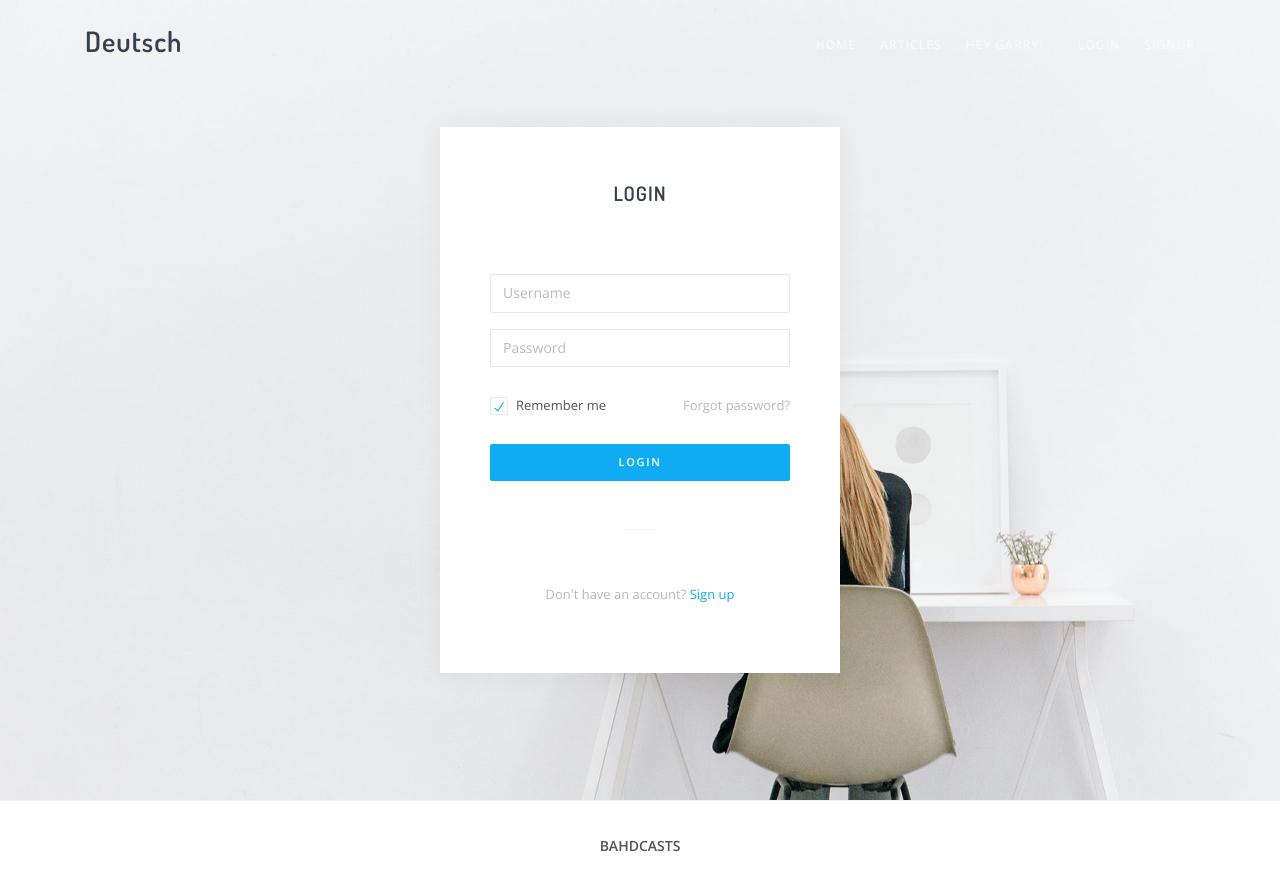
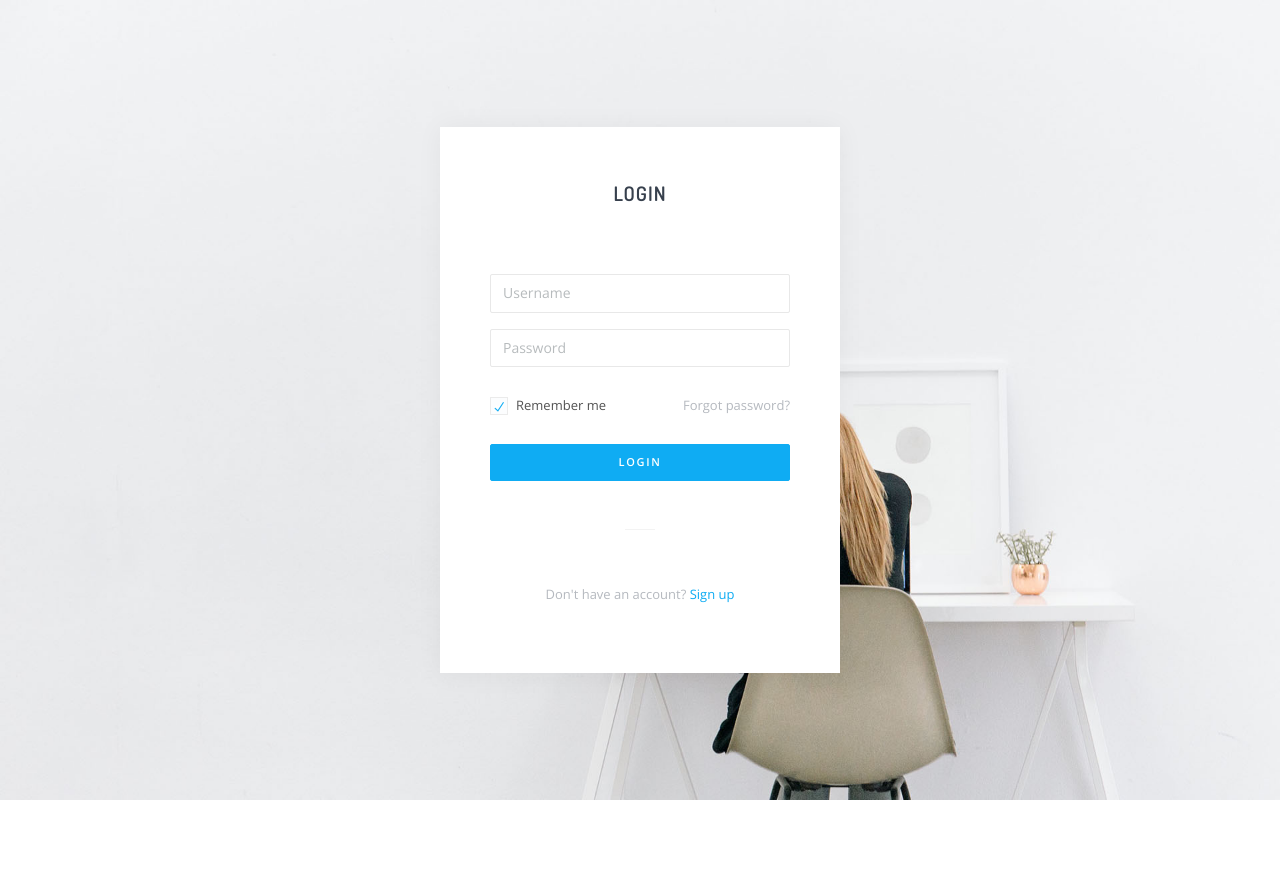
Before and after one commit to zari-nabi/deutsch-lernen, a React (Create React App) app: page /login in a window 1280 px wide. After the commit the page ends 800 px from the top, so only its background shows below. Built offline with nearby package versions, Linux system fonts and the light colour scheme; a web font is replaced by a local one.

Commit message:
without navbar in login

```diff
--- a/src/App.js
+++ b/src/App.js
@@ -1,4 +1,4 @@
-import React, { Component,Fragment } from 'react';
+import React, { Component, Fragment } from 'react';
 
 import AppRouter from './components/AppRouter';
 import Navbar from './components/Navbar';
@@ -6,11 +6,18 @@ import Footer from './components/Footer';
 
 class App extends Component {
   render() {
+    const isNotAuthPath = this.props.history.location.pathname !== '/signup' &&
+      this.props.history.location.pathname !== '/login'
+
     return (
       <Fragment>
-        <Navbar/>
-        <AppRouter/>
-        <Footer/>
+        {isNotAuthPath &&
+          <Navbar />
+        }
+        <AppRouter />
+        {isNotAuthPath &&
+          <Footer />
+        }
       </Fragment>
     );
   }
```
